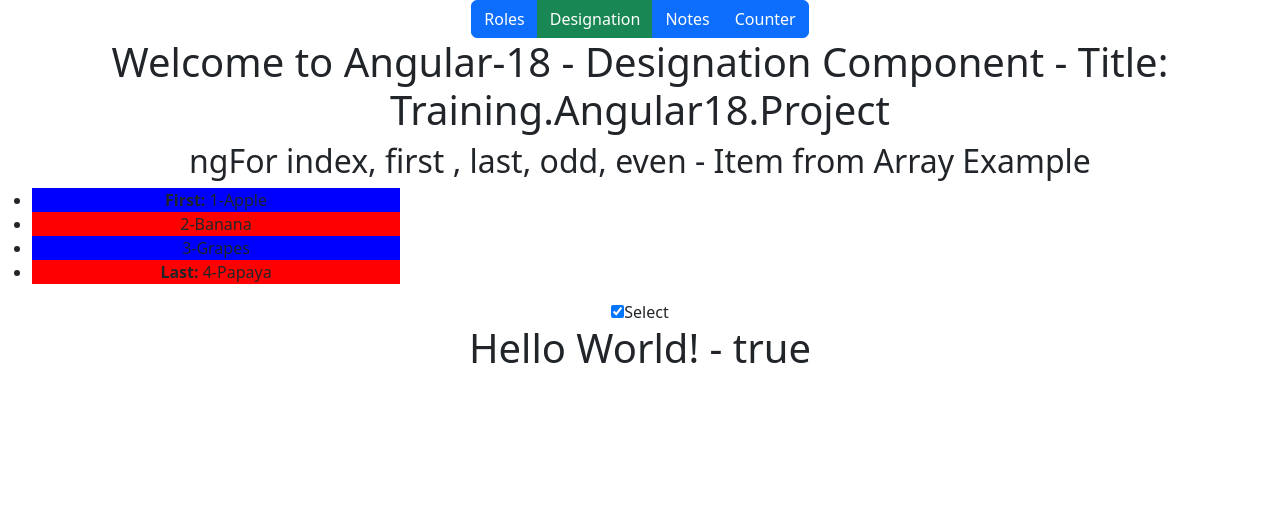
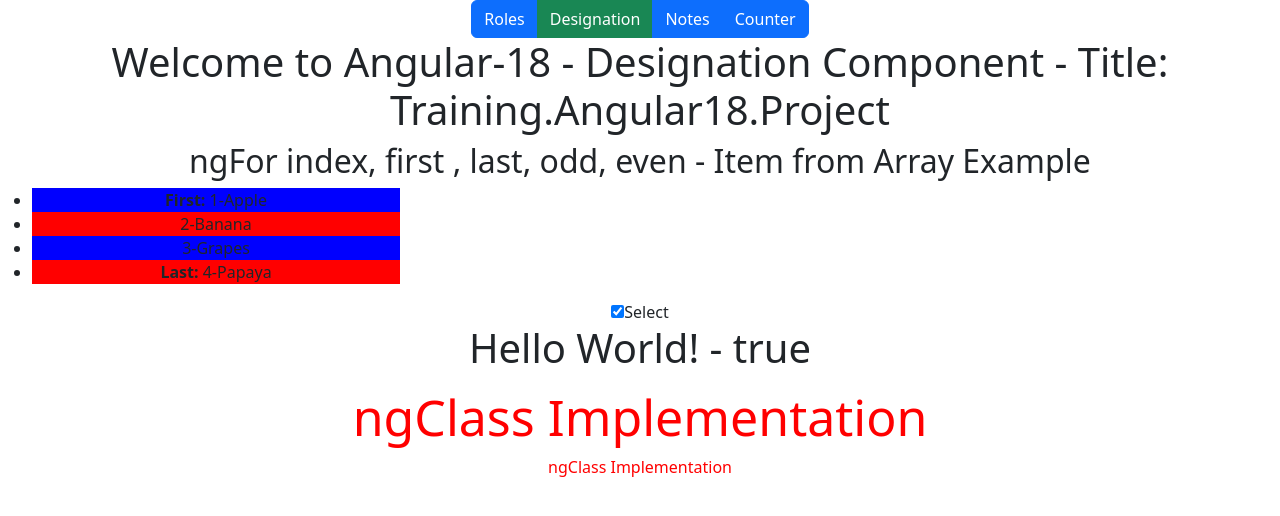
Before and after one commit to moh-faisal85/AngularJS, an Angular app in the folder Training.Angular18.Project/: page / in a window 1280 px wide. Shown: the top 516 px of the page. Built offline with nearby package versions, Linux system fonts and the light colour scheme.

Commit message:
Angular-18-Training-[ngClass] - Apply Multiple classes using ngClass Array - Apply style class based on condition using ng class, we can add many conditions under [ngClass]="{'primary':showMe}"

```diff
--- a/Training.Angular18.Project/src/app/components/designation/designation.component.css
+++ b/Training.Angular18.Project/src/app/components/designation/designation.component.css
@@ -5,3 +5,11 @@
 .even-item {
   background-color: blue;
 }
+.primary{
+    color: red;
+}
+
+.bigFont
+{
+    font-size:50px;
+}
--- a/Training.Angular18.Project/src/app/components/designation/designation.component.html
+++ b/Training.Angular18.Project/src/app/components/designation/designation.component.html
@@ -13,3 +13,9 @@
   <input type="checkbox" [(ngModel)]="showMe" />Select
   <h1 *ngIf="showMe">Hello World! - {{showMe}}</h1>
 </div>
+<div [ngClass]="['primary', 'bigFont']">
+ngClass Implementation
+</div>
+<div [ngClass]="{'primary':showMe}">
+ngClass Implementation
+</div>
```
